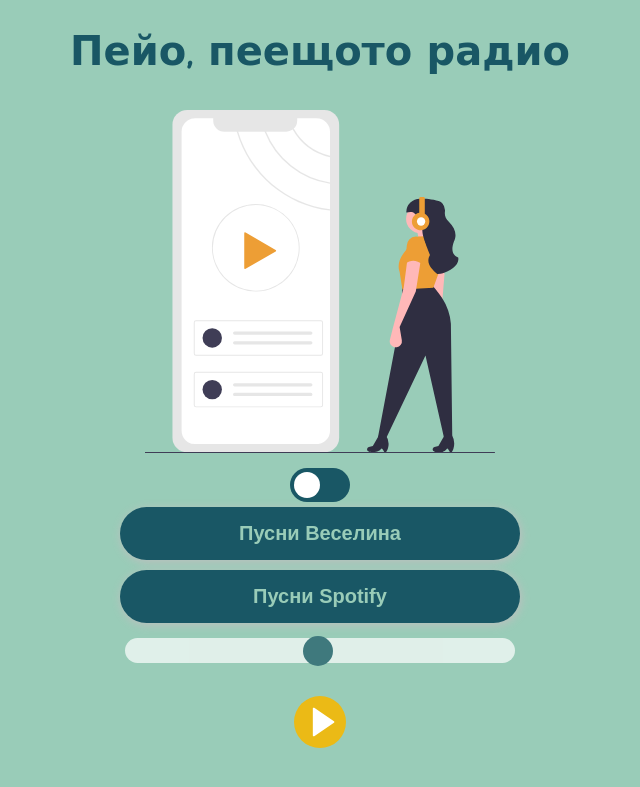
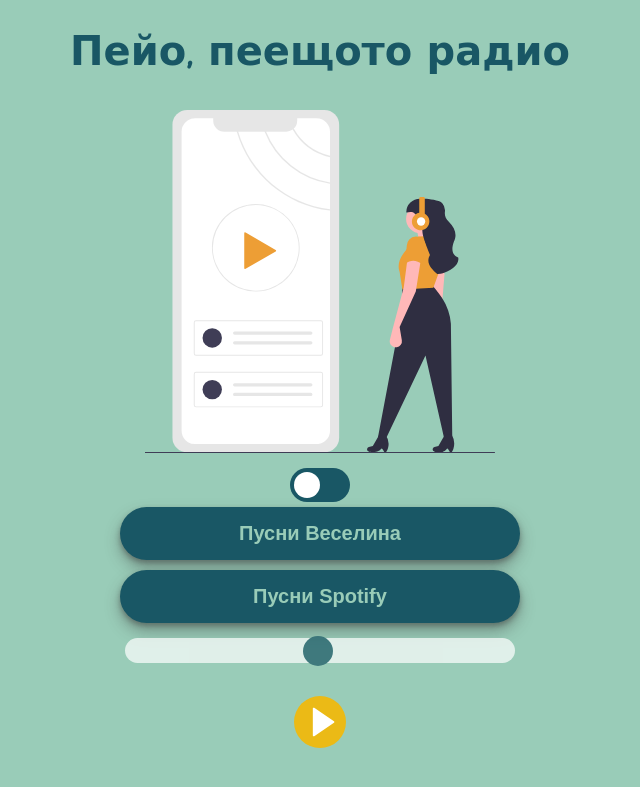
Before and after one commit to IlianaGenova/Peyo, a Flask app: page / in a window 1280 px wide. Shown: the top 787 px of the page, without its empty margins (320-960 px from the left). Run offline with Flask 2, Linux system fonts and the light colour scheme.

Commit message:
Web page shadows added.

```diff
--- a/static/css/main.css
+++ b/static/css/main.css
@@ -10,6 +10,7 @@
 	--olive: #a3bd99;
 	--mint: #93dfdf;
 }
+
 body {
 	background-color: var(--blue);
 }
@@ -22,8 +23,11 @@ body {
 	font-family: 'Comic Neue', cursive;
 	color: var(--light-green);
 	margin: 20px auto;
+	text-align: center;
 }
-
+/*.text{
+	text-shadow: 2px 2px 6px #00cccc;
+}*/
 .body-wrapper {
 	display: flex;
 	flex-wrap: wrap;
@@ -35,9 +39,9 @@ body {
 
 }
 .button {
-	box-shadow: 1px 2px 10px #bfbfbf;
-	/* border: 3px solid var(--blue); */
-	border: none;
+	/*box-shadow: 10px 15px 5px ;
+	border: 3px solid var(--blue);*/
+	border: 1px #195765;
 	outline: none;
 	width: 75%;
 	max-width: 400px;
@@ -47,11 +51,13 @@ body {
 	margin: 5px auto;
 	/* border-radius: 2px; */
 	border-radius: 50px;
-	padding: 0;
+	padding: 0px;
 }
+
 .button:hover {
 	opacity: 0.85;
 	transition-duration: 0.15s;
+
 	/* border-radius: 4px; */
 }
 .button-text {
@@ -60,14 +66,20 @@ body {
 	font-size: 20px;
 	font-weight: 700;
 }
+
+.shadow {
+	box-shadow: 0 8px 15px rgba(60,60,60,0.4), 0px 3px 5px rgba(60,60,60,0.4);
+	transition: all 0.3s cubic-bezier(#ffcc66);
+}
+
 .body-img {
 	width: 100%;
 	height:100%;
 	max-width: 350px;
 	max-height: 400px;
-
 	display: block;
 	margin: 15px auto;
+
 }
 .light-up {
 	background-image: -webkit-linear-gradient(210deg, #ed9e35 0%, #ed9e35 100%);
@@ -77,7 +89,6 @@ body {
 	background-size: 100% 0em;
 	background-position: 0 100%;
 	transition: background-size 0.3s ease-out;
-
 }
 
 .light-up:hover {
@@ -89,7 +100,6 @@ body {
 	color: var(--light-green);
 }
 
-
 .switch {
 	position: relative;
 	/* display: inline-block; */
@@ -99,14 +109,11 @@ body {
 
 }
 
-
-
 .switch input {
 	opacity: 0;
 	width: 0;
 	height: 0;
 }
-
 
 .slide {
 	position: absolute;
--- a/templates/index.html
+++ b/templates/index.html
@@ -5,7 +5,7 @@
 	<meta name="viewport" content="width=device-width, initial-scale=1.0">
 	<meta http-equiv="X-UA-Compatible" content="ie=edge">
 	<link rel="stylesheet" href="../static/css/main.css">
-	<title>Document</title>
+	<title>Пейо</title>
 	<style>
 		@import url('https://fonts.googleapis.com/css2?family=Comic+Neue:wght@300;700&display=swap');
 	</style>
@@ -13,7 +13,7 @@
 <body>
 	<header class="header-wrapper">
 	</header>
-	<main class="body-wrapper">
+	<main class="body-wrapper text">
 		<h1 class="title">Пейо, пеещото радио</h1>
 		<img class="body-img" src="static/images/player.svg" alt="TAINA MAINA">
 		<!-- <div class="some switch"> -->
@@ -22,10 +22,10 @@
 				<span class="slide round"></span>
 			</label>
 		<!-- </div> -->
-		<button class="button light-up">
+		<button class="button light-up shadow">
 			<p class="button-text">Пусни Веселина</p>
 		</button>
-		<button class="button light-up">
+		<button class="button light-up shadow">
 			<p class="button-text">Пусни Spotify</p>
 		</button>
 		<div class="slidecontainer">
```
